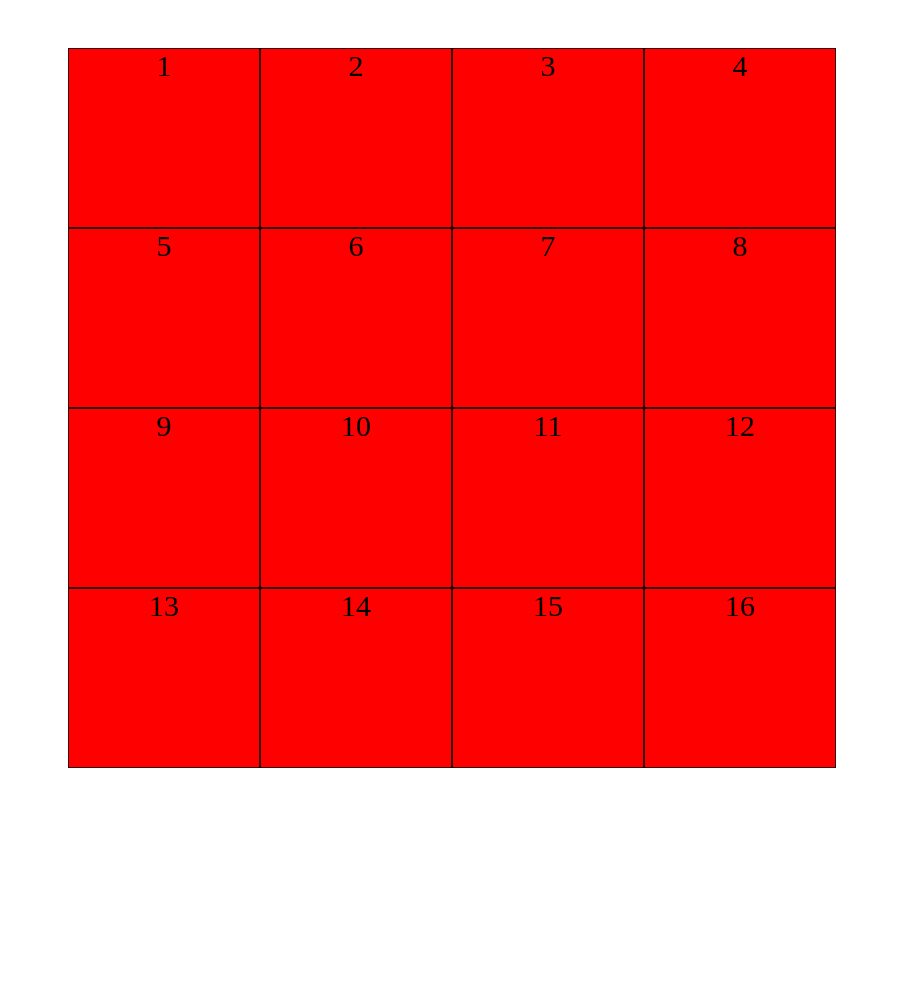
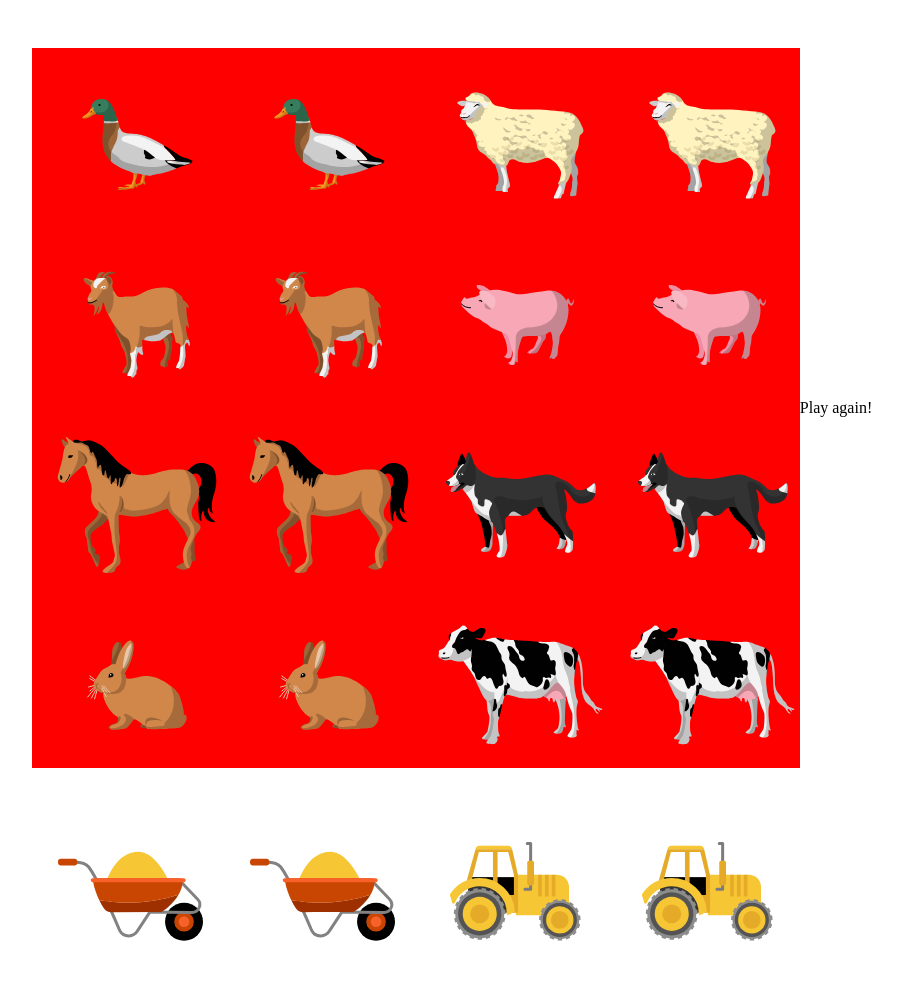
Before and after one commit to IsabelleKrall/Fuzzy-Memory, a plain HTML site: page index.html in a window 1280 px wide. Shown: the whole page, without its empty margins (196-1098 px from the left). Before the commit the page ends 816 px from the top, so only its background shows below. Drawn offline with Linux system fonts and the light colour scheme.

Commit message:
removed grid-box - replaced with added card box

```diff
--- a/index.html
+++ b/index.html
@@ -4,27 +4,31 @@
     <meta charset="utf-8">
     <title>Fuzzy Memory</title>
     <link rel="stylesheet" href="style.css">
-    <!-- <link href="https://cdn.jsdelivr.net/npm/tailwindcss/dist/tailwind.min.css" rel="stylesheet"> -->
   </head>
   <body>
     <div class="grid-container">
-      <div class="grid-box">1</div>
-      <div class="grid-box">2</div>
-      <div class="grid-box">3</div>
-      <div class="grid-box">4</div>
-      <div class="grid-box">5</div>
-      <div class="grid-box">6</div>
-      <div class="grid-box">7</div>
-      <div class="grid-box">8</div>
-      <div class="grid-box">9</div>
-      <div class="grid-box">10</div>
-      <div class="grid-box">11</div>
-      <div class="grid-box">12</div>
-      <div class="grid-box">13</div>
-      <div class="grid-box">14</div>
-      <div class="grid-box">15</div>
-      <div class="grid-box">16</div>
+        <div class="card-box" data number= "1"> <img src="images/anka.svg"> </div>
+        <div class="card-box" data number= "1"> <img src="images/anka.svg"> </div>
+        <div class="card-box" data number= "2"> <img src="images/far.svg"> </div>
+        <div class="card-box" data number= "2"> <img src="images/far.svg"> </div>
+        <div class="card-box" data number= "3"> <img src="images/get.svg"> </div>
+        <div class="card-box" data number= "3"> <img src="images/get.svg"> </div>
+        <div class="card-box" data number= "4"> <img src="images/gris.svg"> </div>
+        <div class="card-box" data number= "4"> <img src="images/gris.svg"> </div>
+        <div class="card-box" data number= "5"> <img src="images/hast.svg"> </div>
+        <div class="card-box" data number= "5"> <img src="images/hast.svg"> </div>
+        <div class="card-box" data number= "6"> <img src="images/hund.svg"> </div>
+        <div class="card-box" data number= "6"> <img src="images/hund.svg"> </div>
+        <div class="card-box" data number= "7"> <img src="images/kanin.svg"> </div>
+        <div class="card-box" data number= "7"> <img src="images/kanin.svg"> </div>
+        <div class="card-box" data number= "8"> <img src="images/ko.svg"> </div>
+        <div class="card-box" data number= "8"> <img src="images/ko.svg"> </div>
+        <div class="card-box" data number= "9"> <img src="images/skottkarra.svg"> </div>
+        <div class="card-box" data number= "9"> <img src="images/skottkarra.svg"> </div>
+        <div class="card-box" data number= "10"> <img src="images/traktor.svg"> </div>
+        <div class="card-box" data number= "10"> <img src="images/traktor.svg"> </div>
     </div>
-    <script type="text/javascript" src="script.js">
+    <div class="play-again"><p>Play again!</p></div>
+    <script type="text/javascript" src="script.js"></script>
   </body>
 </html>
```
